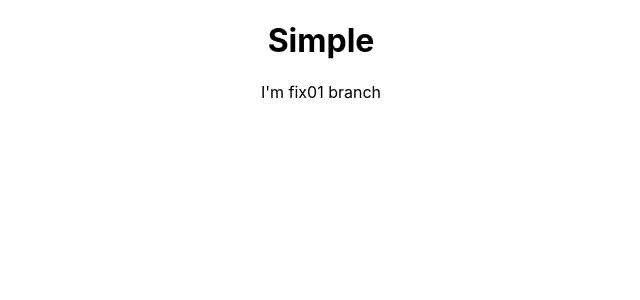
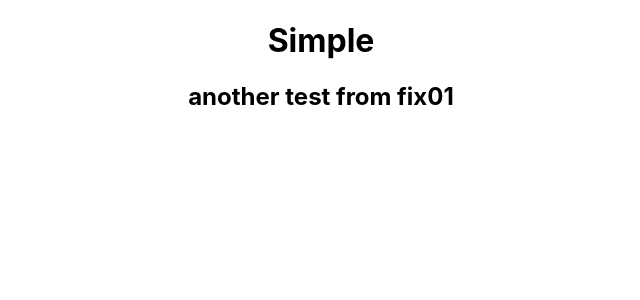
Before and after one commit to ErezM4N/SimpleOne, a React (Create React App) app: page / in a window 1280 px wide. Shown: the top 300 px of the page, without its empty margins (319-959 px from the left). Built offline with nearby package versions, Linux system fonts and the light colour scheme.

Commit message:
another test fix01

```diff
--- a/src/App.js
+++ b/src/App.js
@@ -4,7 +4,7 @@ function App() {
   return (
     <div className="App">
       <h1>Simple</h1>
-      <p>I'm fix01 branch</p>
+      <h2>another test from fix01</h2>
     </div>
   );
 }
```
